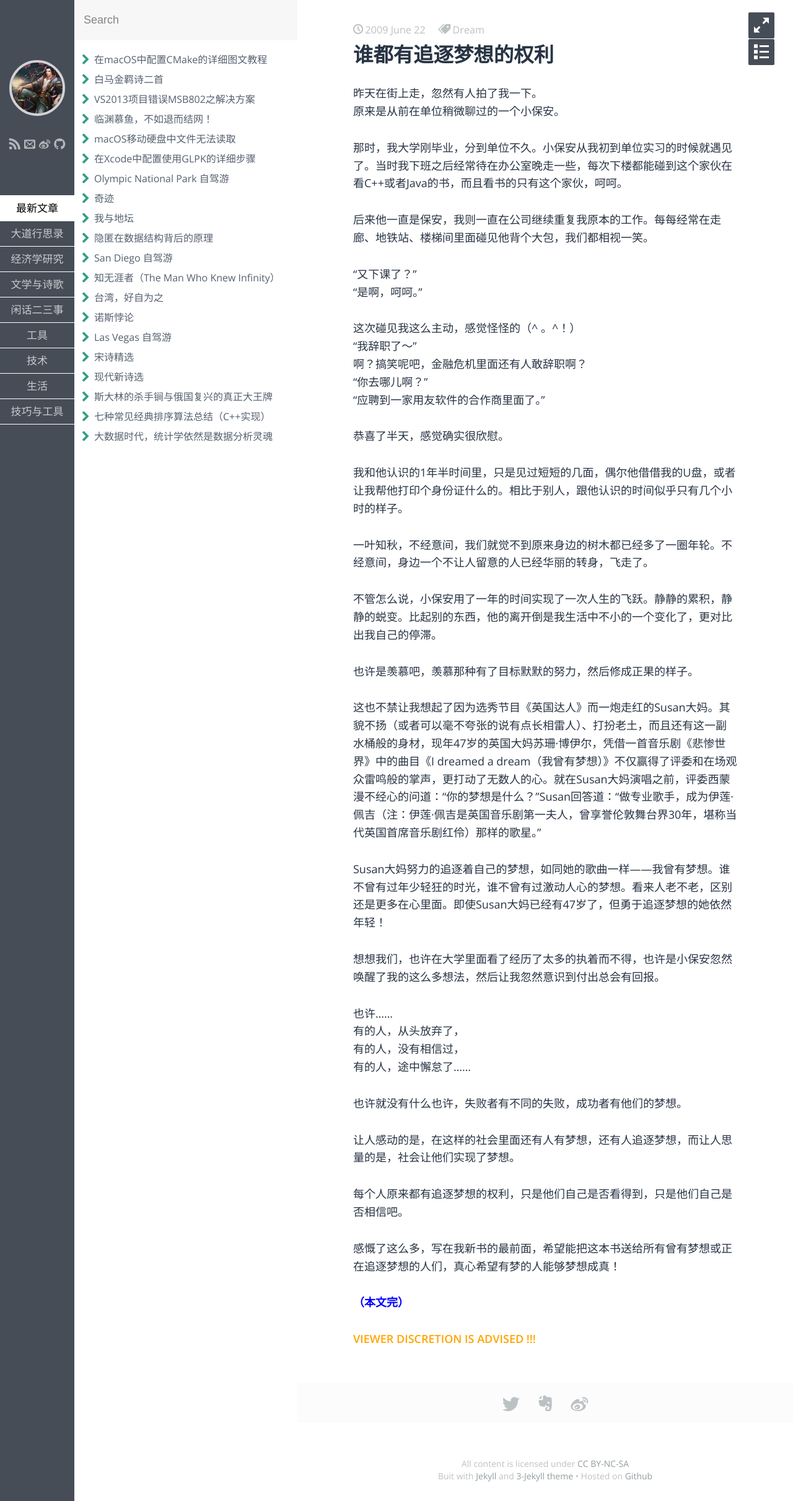
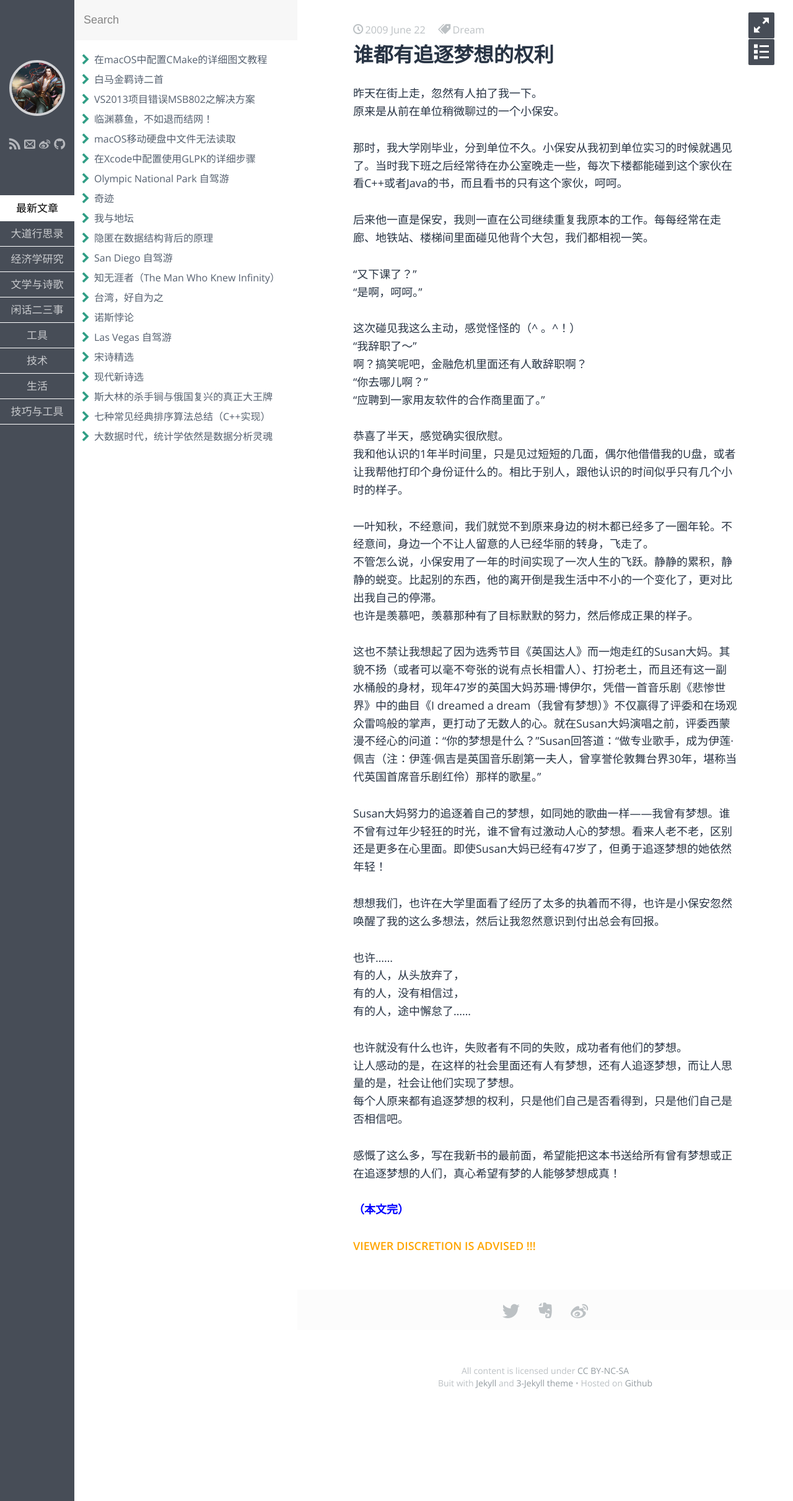
Before and after one commit to fzuo/baimafujinji, a Jekyll site: the page built from _posts/essay/2009-06-22-pursue-dream.md, in a window 1280 px wide. Shown: the whole page at 62% size. Built offline with Jekyll 4.4.1, drawn with Linux system fonts in a browser that asks for light colours; some web fonts are replaced.

```diff
--- a/_posts/essay/2009-06-22-pursue-dream.md
+++ b/_posts/essay/2009-06-22-pursue-dream.md
@@ -5,8 +5,6 @@ category: 大道行思录
 tags: Dream
 keywords: 梦想,追梦
 ---
-
-
 
 昨天在街上走，忽然有人拍了我一下。<br>
 原来是从前在单位稍微聊过的一个小保安。<br>
@@ -18,33 +16,23 @@ keywords: 梦想,追梦
 “又下课了？”<br>
 “是啊，呵呵。”<br>
 
-
-
 这次碰见我这么主动，感觉怪怪的（^ 。^！）<br>
 “我辞职了～”<br>
 啊？搞笑呢吧，金融危机里面还有人敢辞职啊？<br>
 “你去哪儿啊？”<br>
 “应聘到一家用友软件的合作商里面了。”<br>
 
+恭喜了半天，感觉确实很欣慰。<br>
+我和他认识的1年半时间里，只是见过短短的几面，偶尔他借借我的U盘，或者让我帮他打印个身份证什么的。相比于别人，跟他认识的时间似乎只有几个小时的样子。<br>
 
-
-恭喜了半天，感觉确实很欣慰。
-
-我和他认识的1年半时间里，只是见过短短的几面，偶尔他借借我的U盘，或者让我帮他打印个身份证什么的。相比于别人，跟他认识的时间似乎只有几个小时的样子。
-
-
-
-一叶知秋，不经意间，我们就觉不到原来身边的树木都已经多了一圈年轮。不经意间，身边一个不让人留意的人已经华丽的转身，飞走了。
-
-不管怎么说，小保安用了一年的时间实现了一次人生的飞跃。静静的累积，静静的蜕变。比起别的东西，他的离开倒是我生活中不小的一个变化了，更对比出我自己的停滞。
-
-也许是羡慕吧，羡慕那种有了目标默默的努力，然后修成正果的样子。
+一叶知秋，不经意间，我们就觉不到原来身边的树木都已经多了一圈年轮。不经意间，身边一个不让人留意的人已经华丽的转身，飞走了。<br>
+不管怎么说，小保安用了一年的时间实现了一次人生的飞跃。静静的累积，静静的蜕变。比起别的东西，他的离开倒是我生活中不小的一个变化了，更对比出我自己的停滞。<br>
+也许是羡慕吧，羡慕那种有了目标默默的努力，然后修成正果的样子。<br>
 
 
 这也不禁让我想起了因为选秀节目《英国达人》而一炮走红的Susan大妈。其貌不扬（或者可以毫不夸张的说有点长相雷人）、打扮老土，而且还有这一副水桶般的身材，现年47岁的英国大妈苏珊·博伊尔，凭借一首音乐剧《悲惨世界》中的曲目《I dreamed a dream（我曾有梦想）》不仅赢得了评委和在场观众雷鸣般的掌声，更打动了无数人的心。就在Susan大妈演唱之前，评委西蒙漫不经心的问道：“你的梦想是什么？”Susan回答道：“做专业歌手，成为伊莲·佩吉（注：伊莲·佩吉是英国音乐剧第一夫人，曾享誉伦敦舞台界30年，堪称当代英国首席音乐剧红伶）那样的歌星。”
 
 Susan大妈努力的追逐着自己的梦想，如同她的歌曲一样——我曾有梦想。谁不曾有过年少轻狂的时光，谁不曾有过激动人心的梦想。看来人老不老，区别还是更多在心里面。即使Susan大妈已经有47岁了，但勇于追逐梦想的她依然年轻！
-
 
 
 想想我们，也许在大学里面看了经历了太多的执着而不得，也许是小保安忽然唤醒了我的这么多想法，然后让我忽然意识到付出总会有回报。
@@ -54,13 +42,9 @@ Susan大妈努力的追逐着自己的梦想，如同她的歌曲一样——我
 有的人，没有相信过，<br>
 有的人，途中懈怠了……<br>
 
-也许就没有什么也许，失败者有不同的失败，成功者有他们的梦想。
-
-让人感动的是，在这样的社会里面还有人有梦想，还有人追逐梦想，而让人思量的是，社会让他们实现了梦想。
-
-每个人原来都有追逐梦想的权利，只是他们自己是否看得到，只是他们自己是否相信吧。
-
-
+也许就没有什么也许，失败者有不同的失败，成功者有他们的梦想。<br>
+让人感动的是，在这样的社会里面还有人有梦想，还有人追逐梦想，而让人思量的是，社会让他们实现了梦想。<br>
+每个人原来都有追逐梦想的权利，只是他们自己是否看得到，只是他们自己是否相信吧。<br>
 
 感慨了这么多，写在我新书的最前面，希望能把这本书送给所有曾有梦想或正在追逐梦想的人们，真心希望有梦的人能够梦想成真！
 
```
